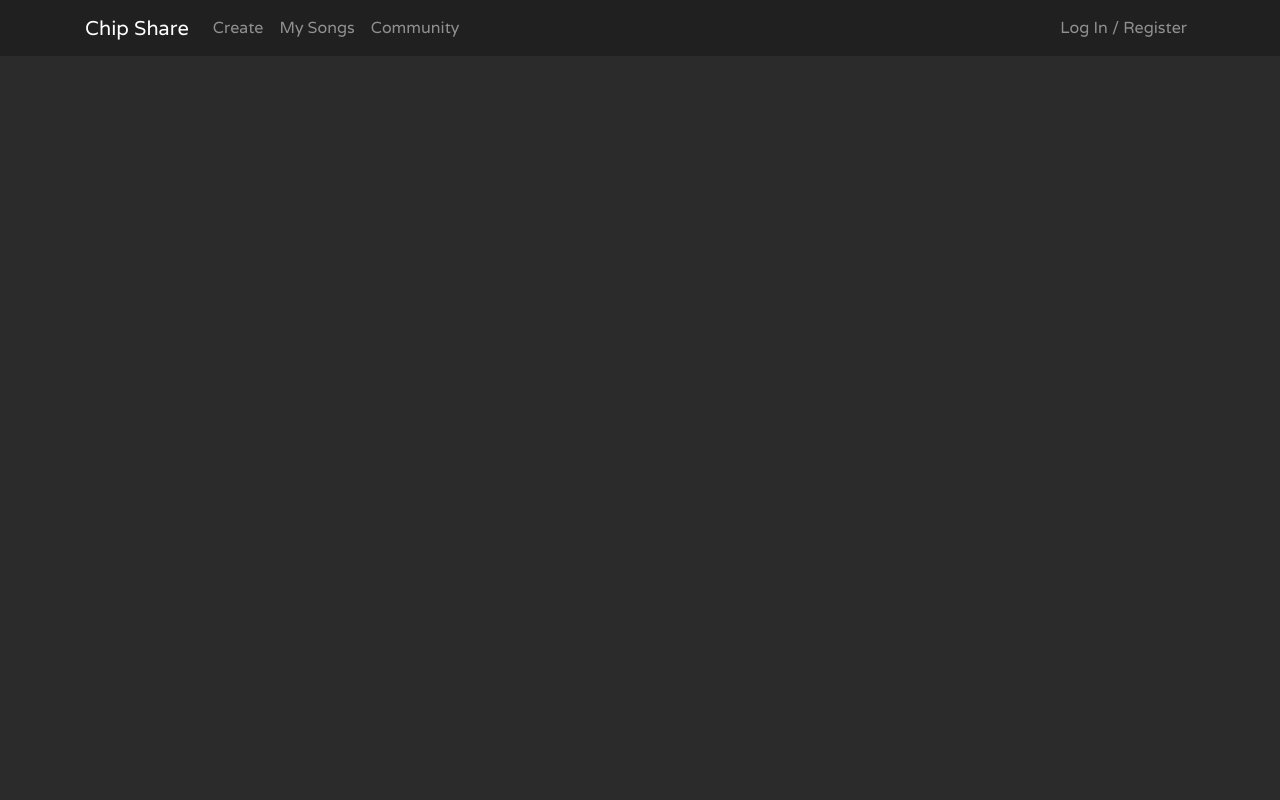
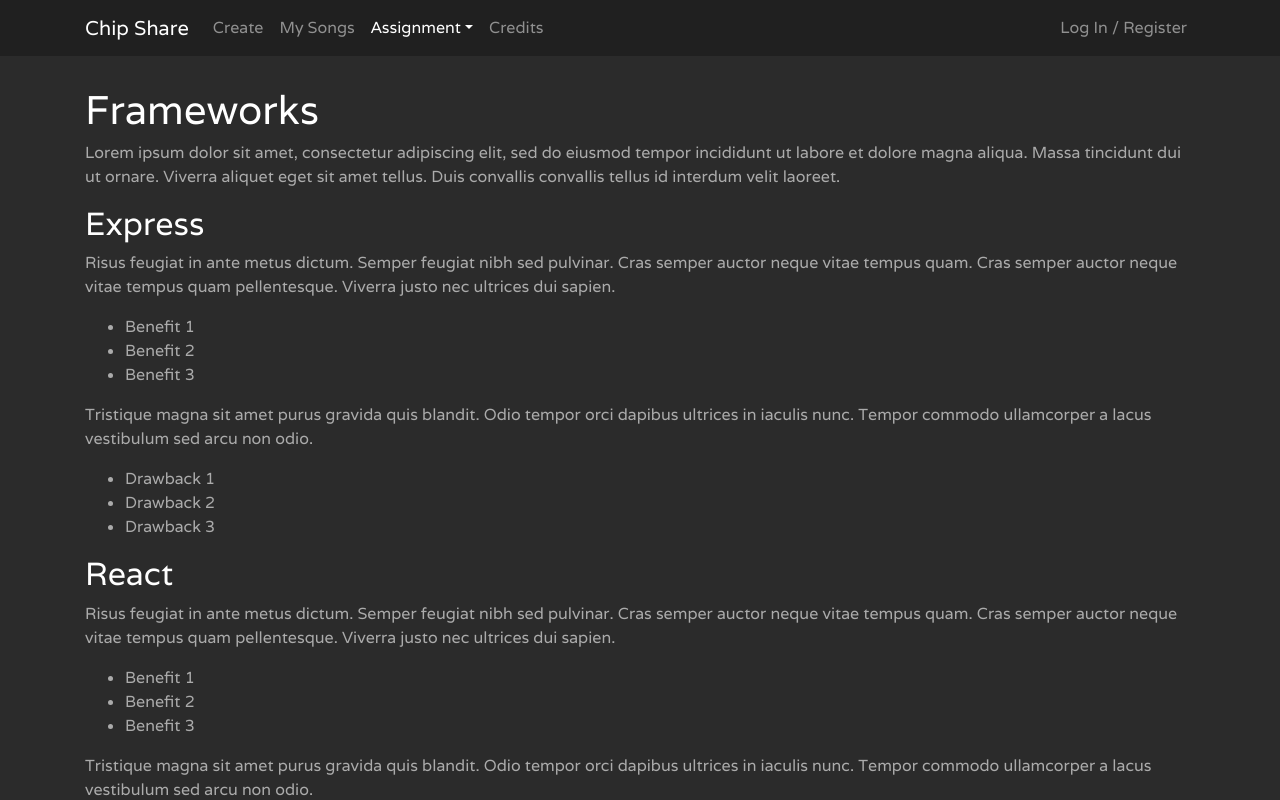
Before and after one commit to versox/chip-share, a React (Create React App) app in the folder client/: page /assignment/frameworks in a window 1280 px wide. Shown: the top 800 px of the page. Built offline with nearby package versions, Linux system fonts and the light colour scheme.

Commit message:
Reworked the main menu, started required assignment pages.

```diff
--- a/client/package.json
+++ b/client/package.json
@@ -8,6 +8,7 @@
     "react-dom": "^16.6.0",
     "react-router-dom": "^4.3.1",
     "react-scripts": "2.1.1",
+    "react-scrollbar": "^0.5.4",
     "tone": "^0.12.80"
   },
   "scripts": {
--- a/client/src/App.js
+++ b/client/src/App.js
@@ -7,28 +7,37 @@
 import Register from './Register.js';
 import Profile from './Profile.js';
 import constant from './constants.js';
+import FrameworksPage from "./assignment_pages/FrameworksPage";
+import TutorialPage from "./assignment_pages/TutorialPage";
+import ConclusionPage from "./assignment_pages/ConclusionPage";
+import InstallationPage from "./assignment_pages/InstallationPage";
+import CreditsPage from "./assignment_pages/CreditsPage";
+import MenuDropdown from "./MenuDropdown";
 
 class App extends Component {
 
 	constructor(props) {
 		super(props);
-		console.log(process.env);
-		console.log(constant.ROOT_PATH);
-		this.itemNames = [
-			"Create", "My Songs", "Community"
-		];
-		this.destination = [
-			constant.ROOT_PATH + "editor/new",
-			constant.ROOT_PATH + "profile",
-			constant.ROOT_PATH + ""
-		];
+		this.menu = [
+			{ title: "Create", path: "editor/new" },
+			{ title: "My Songs", path: "profile" },
+			{ title: "Assignment", path: "assignment", items: [
+					{ title: "Frameworks", path: "assignment/frameworks" },
+					{ title: "Installation", path: "assignment/installation" },
+					{ title: "Tutorial", path: "assignment/tutorial" },
+					{ title: "Conclusion", path: "assignment/conclusion" }
+				] },
+			{ title: "Credits", path: "credits" }
+		]
 	}
 
 	render() {
-		const navBarItems = this.itemNames.map((name, index) => {
-		    return <li className="nav-item" key={index}>
-			    <a href={this.destination[index]} className={"nav-link " + (false ? "active" : "")}>
-				    {this.itemNames[index]}
+		let navBarItems = this.menu.map((menuItem) => {
+			if (menuItem.path)
+				menuItem.path = constant.ROOT_PATH+menuItem.path;
+		    return menuItem.items ? <MenuDropdown item={menuItem} /> : <li className={'nav-item'+(menuItem.items ? ' dropdown' : '')}>
+			    <a href={menuItem.path || '#'} className={"nav-link "+(window.location.pathname === menuItem.path ? "active" : "")}>
+				    {menuItem.title}
 			    </a>
 		    </li>;
 		});
@@ -50,7 +59,7 @@
 			    </div>
 			</li>)}
 			</ul>;
-		}
+		};
 		return (
 			<div className="App">
 				<Router basename={constant.ROOT_PATH}>
@@ -75,6 +84,11 @@
 						<Route path="/login" component={Login} />
 						<Route path="/register" component={Register} />
 						<Route path="/profile" component={Profile} />
+					    <Route path="/assignment/frameworks" component={FrameworksPage} />
+					    <Route path="/assignment/installation" component={InstallationPage} />
+					    <Route path="/assignment/tutorial" component={TutorialPage} />
+					    <Route path="/assignment/conclusion" component={ConclusionPage} />
+					    <Route path="/credits" component={CreditsPage} />
 				    </div>
 				</Router>
 			</div>
--- /dev/null
+++ b/client/src/MenuDropdown.js
@@ -0,0 +1,29 @@
+import React, { Component } from 'react';
+import constant from "./constants";
+
+// https://codepen.io/teimurjan/pen/MXGovg
+class MenuDropdown extends Component {
+	constructor(props) {
+		super(props);
+		this.state = {
+			isOpen: false
+		};
+	}
+	toggleOpen = () => this.setState({ isOpen: !this.state.isOpen });
+	render() {
+		return (
+			<li className='dropdown' onClick={this.toggleOpen}>
+				<a href='#' className={'nav-link dropdown-toggle'+(window.location.pathname.startsWith(this.props.item.path) ? " active" : "")}>
+					{this.props.item.title}
+				</a>
+				<div className={'dropdown-menu'+(this.state.isOpen ? ' show' : '')}>
+					{this.props.item.items.map((listItem) => {
+						return <a className="dropdown-item" href={constant.ROOT_PATH+listItem.path}>{listItem.title}</a>
+					})}
+				</div>
+			</li>
+		);
+	}
+}
+
+export default MenuDropdown;
--- /dev/null
+++ b/client/src/assignment_pages/ConclusionPage.js
@@ -0,0 +1,17 @@
+import React, { Component } from 'react';
+
+class ConclusionPage extends Component {
+	render() {
+		return (
+			<div className="container" style={{margin: '30px auto 50px'}}>
+				<div className="row">
+					<div className="col-12">
+						<h1>Conclusion</h1>
+					</div>
+				</div>
+			</div>
+		);
+	}
+}
+
+export default ConclusionPage;
--- /dev/null
+++ b/client/src/assignment_pages/CreditsPage.js
@@ -0,0 +1,80 @@
+import React, { Component } from 'react';
+import ScrollArea from 'react-scrollbar';
+
+class CreditsPage extends Component {
+	render() {
+		return (
+			<div className="container" style={{margin: '30px auto 50px'}}>
+				<div className="row">
+					<div className="col-12">
+						<h1>Credits</h1>
+					</div>
+				</div>
+				<div className="row">
+					<div className="col-lg-3 col-sm-6 col-8 credits-block">
+						<img src="https://avatars2.githubusercontent.com/u/44684541?s=400" />
+						<h3>Alexander</h3>
+						<a href="https://github.com/alxyaro" title="Github Account">github.com/alxyaro</a>
+						<ScrollArea horizontal={false} speed={0.8}>
+							<ul>
+								<li>Lorem ipsum dolor sit amet, ex movet putent has</li>
+								<li>Lorem ipsum dolor sit amet, ex movet putent has</li>
+								<li>Lorem ipsum dolor sit amet, ex movet putent has</li>
+								<li>Lorem ipsum dolor sit amet, ex movet putent hash</li>
+								<li>Lorem ipsum dolor sit amet, ex movet putent has</li>
+								<li>Lorem ipsum dolor sit amet, ex movet putent has</li>
+							</ul>
+						</ScrollArea>
+					</div>
+					<div className="col-lg-3 col-sm-6 col-8 credits-block">
+						<img src="https://avatars3.githubusercontent.com/u/6993228?s=400" />
+						<h3>Carson</h3>
+						<a href="https://github.com/versox" title="Github Account">github.com/versox</a>
+						<ScrollArea horizontal={false} speed={0.8}>
+							<ul>
+								<li>Lorem ipsum dolor sit amet, ex movet putent has</li>
+								<li>Lorem ipsum dolor sit amet, ex movet putent has</li>
+								<li>Lorem ipsum dolor sit amet, ex movet putent has</li>
+								<li>Lorem ipsum dolor sit amet, ex movet putent hash</li>
+								<li>Lorem ipsum dolor sit amet, ex movet putent has</li>
+								<li>Lorem ipsum dolor sit amet, ex movet putent has</li>
+							</ul>
+						</ScrollArea>
+					</div>
+					<div className="col-lg-3 col-sm-6 col-8 credits-block">
+						<img src="https://avatars2.githubusercontent.com/u/44612512?s=400" />
+						<h3>Jake</h3>
+						<a href="https://github.com/briltz" title="Github Account">github.com/briltz</a>
+						<ScrollArea horizontal={false} speed={0.8}>
+							<ul>
+								<li>Lorem ipsum dolor sit amet, ex movet putent has</li>
+								<li>Lorem ipsum dolor sit amet, ex movet putent has</li>
+								<li>Lorem ipsum dolor sit amet, ex movet putent has</li>
+								<li>Lorem ipsum dolor sit amet, ex movet putent hash</li>
+								<li>Lorem ipsum dolor sit amet, ex movet putent has</li>
+								<li>Lorem ipsum dolor sit amet, ex movet putent has</li>
+							</ul>
+						</ScrollArea>
+					</div>
+					<div className="col-lg-3 col-sm-6 col-8 credits-block">
+						<img src="https://via.placeholder.com/400" />
+						<h3>Mishel</h3>
+						<a href="#" title="Github Account">github.com/?</a>
+						<ScrollArea horizontal={false} speed={0.8}>
+							<ul>
+								<li>Lorem ipsum dolor sit amet, ex movet putent has</li>
+								<li>Lorem ipsum dolor sit amet, ex movet putent has</li>
+								<li>Lorem ipsum dolor sit amet, ex movet putent has</li>
+								<li>Lorem ipsum dolor sit amet, ex movet putent hash</li>
+								<li>Lorem ipsum dolor sit amet, ex movet putent has</li>
+								<li>Lorem ipsum dolor sit amet, ex movet putent has</li>
+							</ul>
+						</ScrollArea>
+					</div>
+				</div>
+			</div>
+		);
+	}
+}
+
+export default CreditsPage;
--- /dev/null
+++ b/client/src/assignment_pages/FrameworksPage.js
@@ -0,0 +1,46 @@
+import React, { Component } from 'react';
+
+class FrameworksPage extends Component {
+	render() {
+		return (
+			<div className="container" style={{margin: '30px auto 50px'}}>
+				<div className="row">
+					<div className="col-12">
+						<h1>Frameworks</h1>
+						<p>Lorem ipsum dolor sit amet, consectetur adipiscing elit, sed do eiusmod tempor incididunt ut labore et dolore magna aliqua. Massa tincidunt dui ut ornare. Viverra aliquet eget sit amet tellus. Duis convallis convallis tellus id interdum velit laoreet.</p>
+						<h2>Express</h2>
+						<p>Risus feugiat in ante metus dictum. Semper feugiat nibh sed pulvinar. Cras semper auctor neque vitae tempus quam. Cras semper auctor neque vitae tempus quam pellentesque. Viverra justo nec ultrices dui sapien.</p>
+						<ul>
+							<li>Benefit 1</li>
+							<li>Benefit 2</li>
+							<li>Benefit 3</li>
+						</ul>
+						<p>Tristique magna sit amet purus gravida quis blandit. Odio tempor orci dapibus ultrices in iaculis nunc. Tempor commodo ullamcorper a lacus vestibulum sed arcu non odio.</p>
+						<ul>
+							<li>Drawback 1</li>
+							<li>Drawback 2</li>
+							<li>Drawback 3</li>
+						</ul>
+						<h2>React</h2>
+						<p>Risus feugiat in ante metus dictum. Semper feugiat nibh sed pulvinar. Cras semper auctor neque vitae tempus quam. Cras semper auctor neque vitae tempus quam pellentesque. Viverra justo nec ultrices dui sapien.</p>
+						<ul>
+							<li>Benefit 1</li>
+							<li>Benefit 2</li>
+							<li>Benefit 3</li>
+						</ul>
+						<p>Tristique magna sit amet purus gravida quis blandit. Odio tempor orci dapibus ultrices in iaculis nunc. Tempor commodo ullamcorper a lacus vestibulum sed arcu non odio.</p>
+						<ul>
+							<li>Drawback 1</li>
+							<li>Drawback 2</li>
+							<li>Drawback 3</li>
+						</ul>
+						<hr />
+						<a href="/assignment/installation" className="btn btn-lg btn-primary">Continue to Installation</a>
+					</div>
+				</div>
+			</div>
+		);
+	}
+}
+
+export default FrameworksPage;
--- /dev/null
+++ b/client/src/assignment_pages/InstallationPage.js
@@ -0,0 +1,19 @@
+import React, { Component } from 'react';
+
+class InstallationPage extends Component {
+	render() {
+		return (
+			<div className="container" style={{margin: '30px auto 50px'}}>
+				<div className="row">
+					<div className="col-12">
+						<h1>Installing the Frameworks</h1>
+
+						<a href="/assignment/tutorial" className="btn btn-lg btn-primary">Continue to Tutorial</a>
+					</div>
+				</div>
+			</div>
+		);
+	}
+}
+
+export default InstallationPage;
--- /dev/null
+++ b/client/src/assignment_pages/TutorialPage.js
@@ -0,0 +1,21 @@
+import React, { Component } from 'react';
+
+class TutorialPage extends Component {
+	render() {
+		return (
+			<div className="container" style={{margin: '30px auto 50px'}}>
+				<div className="row">
+					<div className="col-12">
+						<h1>Tutorial</h1>
+
+						<h2>Chip Share</h2>
+						<p>For our demo website, we have created an online chiptune song sharing website. You can create new songs, adapt from the songs of other users, or simply browser the site and rate the previously submitted songs.</p>
+						<a href="/" className="btn btn-lg btn-success">ChipShare Homepage</a>
+					</div>
+				</div>
+			</div>
+		);
+	}
+}
+
+export default TutorialPage;
```
Also changed, not shown: client/src/index.css (+36 -0 lines), 1 other file (tests, documents, lock files or other folders). Lines whose indentation alone changed are shown as unchanged.
